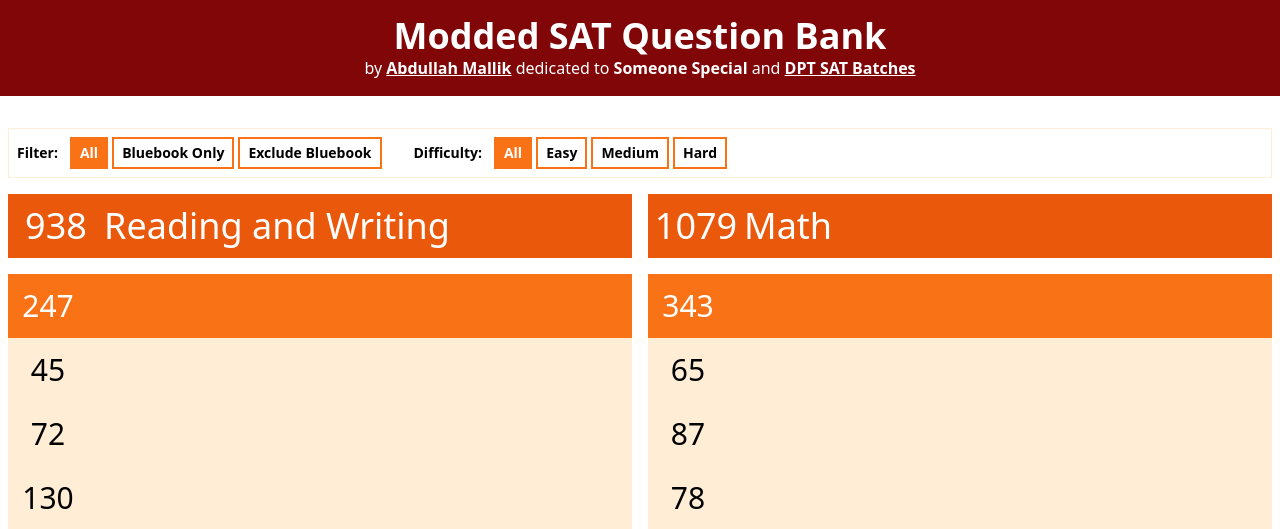
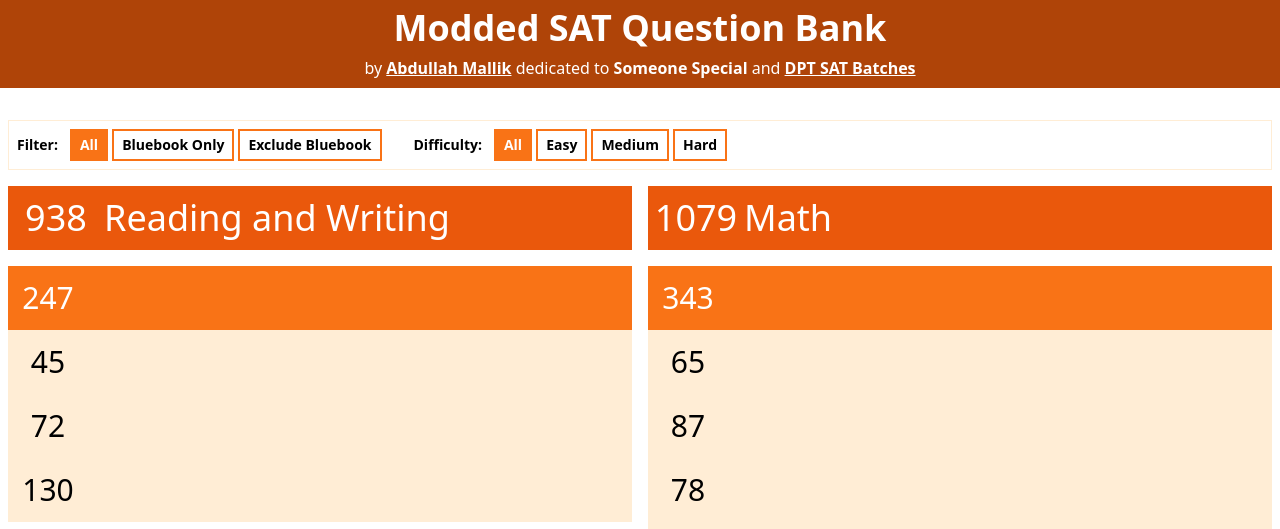
Before and after one commit to mdn522/sat-question-bank, a Flask app: page /categories in a window 1280 px wide. Shown: the top 529 px of the page. Run offline with Flask 3, Linux system fonts and the light colour scheme; parts of the project's set-up code (start-up, migrations or seed data) failed here and were passed over; some libraries are stand-ins or nearby versions.

Commit message:
updated header

```diff
--- a/app.py
+++ b/app.py
@@ -243,36 +243,36 @@ def question_page(q_filter, question_id):
     )
 
 
-@app.route('/question/<category>/<question_id>')
-def question_cat_page(category, question_id):
-    if category not in categories_questions_id:
-        return "Category not found", 404
-
-    if question_id not in question_id_map:
-        return "Question not found", 404
-
-    question_id = question_id_map[question_id]
-    question = questions[question_id]
-
-    questions_id: List[List[str, str]] = categories_questions_id[category]
-
-    # print(questions_id)
-
-    question_index = [d[0] for d in questions_id].index(question_id)
-    next_question_id = None
-    if question_index < len(questions_id) - 1:
-        next_question_id = questions_id[question_index + 1][1]
-
-    # questions_count = categories[question['primary_class_cd']]['categories'][question['skill_cd']]['count']
-    questions_count = categories_counts[category]
-    current_question_number = question_index + 1
-
-    return render_template(
-        'question.html',
-        question=question,
-        next_question_id=next_question_id,
-        questions_count=questions_count,
-        current_question_number=current_question_number,
-        questions_id=[[i + 1, q[1], questions[q[0]]['difficulty']] for i, q in enumerate(questions_id)],
-        category=category,
-    )
+# @app.route('/question/<category>/<question_id>')
+# def question_cat_page(category, question_id):
+#     if category not in categories_questions_id:
+#         return "Category not found", 404
+#
+#     if question_id not in question_id_map:
+#         return "Question not found", 404
+#
+#     question_id = question_id_map[question_id]
+#     question = questions[question_id]
+#
+#     questions_id: List[List[str, str]] = categories_questions_id[category]
+#
+#     # print(questions_id)
+#
+#     question_index = [d[0] for d in questions_id].index(question_id)
+#     next_question_id = None
+#     if question_index < len(questions_id) - 1:
+#         next_question_id = questions_id[question_index + 1][1]
+#
+#     # questions_count = categories[question['primary_class_cd']]['categories'][question['skill_cd']]['count']
+#     questions_count = categories_counts[category]
+#     current_question_number = question_index + 1
+#
+#     return render_template(
+#         'question.html',
+#         question=question,
+#         next_question_id=next_question_id,
+#         questions_count=questions_count,
+#         current_question_number=current_question_number,
+#         questions_id=[[i + 1, q[1], questions[q[0]]['difficulty']] for i, q in enumerate(questions_id)],
+#         category=category,
+#     )
--- a/templates/includes/header.html
+++ b/templates/includes/header.html
@@ -1,9 +1,17 @@
-<div class="h-24 bg-[#800608] text-white mb-8 flex flex-col items-center justify-center">
-    <span class="text-center">
-        <span class="font-bold text-4xl"><a href="/">Modded SAT Question Bank</a></span> <br>
-        <span class="py-2 mt-2">by <a href="https://linktr.ee/mdn522" class="underline font-bold" target="_blank">Abdullah Mallik</a> dedicated to
-            <span class="font-bold" title="Bella (TJ)">Someone Special</span>
-            and <a class="font-bold underline" href="http://dptutorials.net/" target="_blank">DPT SAT Batches</a>
-        </span>
-    </span>
+{#<div class="h-24 bg-[#800608] text-white mb-8 flex flex-col items-center justify-center">#}
+{#    <span class="text-center">#}
+{#        <span class="font-bold text-4xl"><a href="/">Modded SAT Question Bank</a></span> <br>#}
+{#        <span class="py-2 mt-2">by <a href="https://linktr.ee/mdn522" class="underline font-bold" target="_blank">Abdullah Mallik</a> dedicated to#}
+{#            <span class="font-bold" title="Bella (TJ)">Someone Special</span>#}
+{#            and <a class="font-bold underline" href="http://dptutorials.net/" target="_blank">DPT SAT Batches</a>#}
+{#        </span>#}
+{#    </span>#}
+{#</div>#}
+
+<div class="text-white text-center mb-8 flex flex-col items-center justify-center" style="background-color: rgb(175 68 8);">
+    <div class="font-bold text-4xl my-2"><a href="/">Modded SAT Question Bank</a></div>
+    <div class="mb-2 px-2">by <a href="https://linktr.ee/mdn522" class="underline font-bold" target="_blank">Abdullah Mallik</a> dedicated to
+        <span class="font-bold" title="Bella (TJ)">Someone Special</span>
+        and <a class="font-bold underline" href="http://dptutorials.net/" target="_blank">DPT SAT Batches</a>
+    </div>
 </div>
```
Also changed, not shown: 1 other file.
